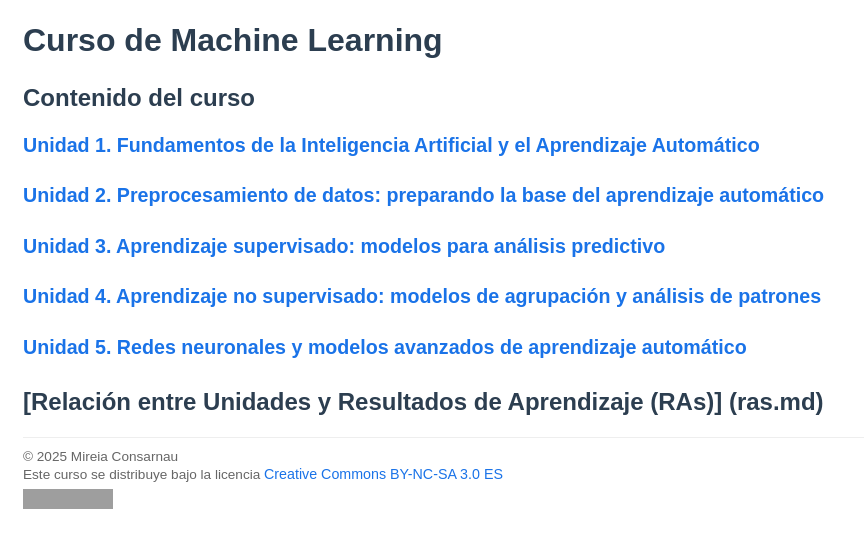
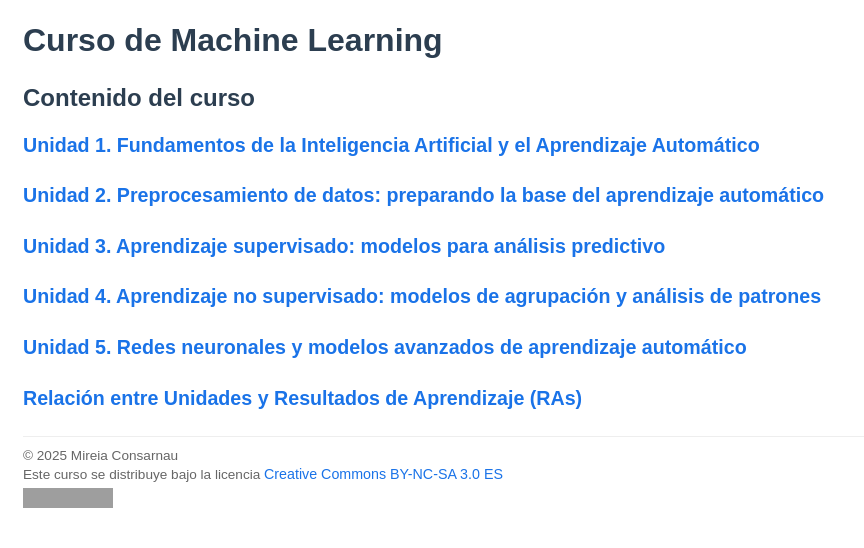
Before and after one commit to mireiaconsarnau/machine_learning, a Jekyll site: the page built from index.md, in a window 1280 px wide. Shown: the top 548 px of the page, without its empty margins (0-864 px from the left). Built offline with Jekyll 4.4.1, drawn with Linux system fonts in a browser that asks for light colours; grey boxes are pictures that could not be loaded.

Commit message:
Update index.md

```diff
--- a/index.md
+++ b/index.md
@@ -11,4 +11,4 @@ title: "Curso de Machine Learning"
 ### [Unidad 4. Aprendizaje no supervisado: modelos de agrupación y análisis de patrones](unidad4/unidad4.md)
 ### [Unidad 5. Redes neuronales y modelos avanzados de aprendizaje automático](unidad5/unidad5.md)
 
-## [Relación entre Unidades y Resultados de Aprendizaje (RAs)] (ras.md)
+### [Relación entre Unidades y Resultados de Aprendizaje (RAs)](ras.md)
```
